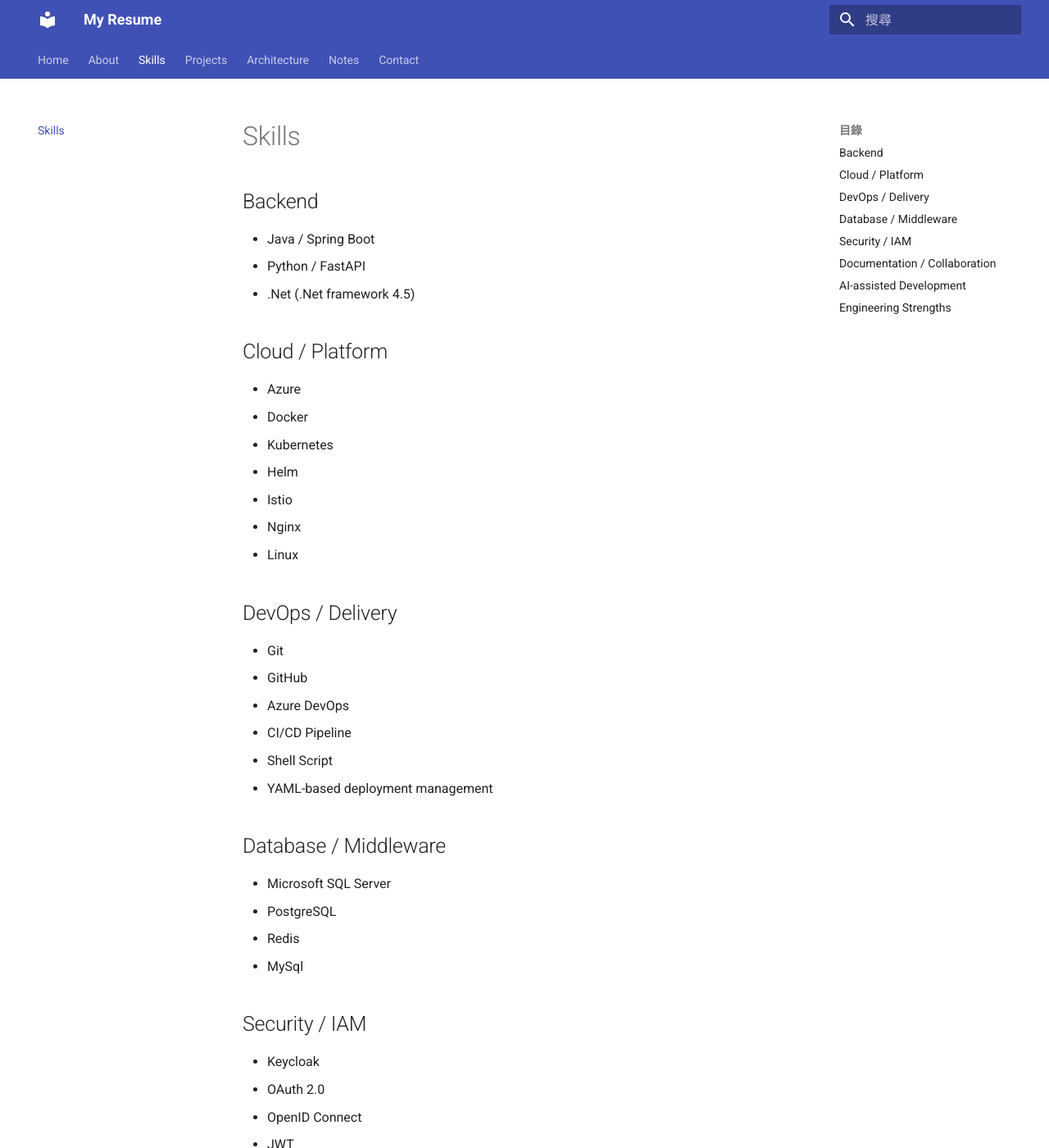
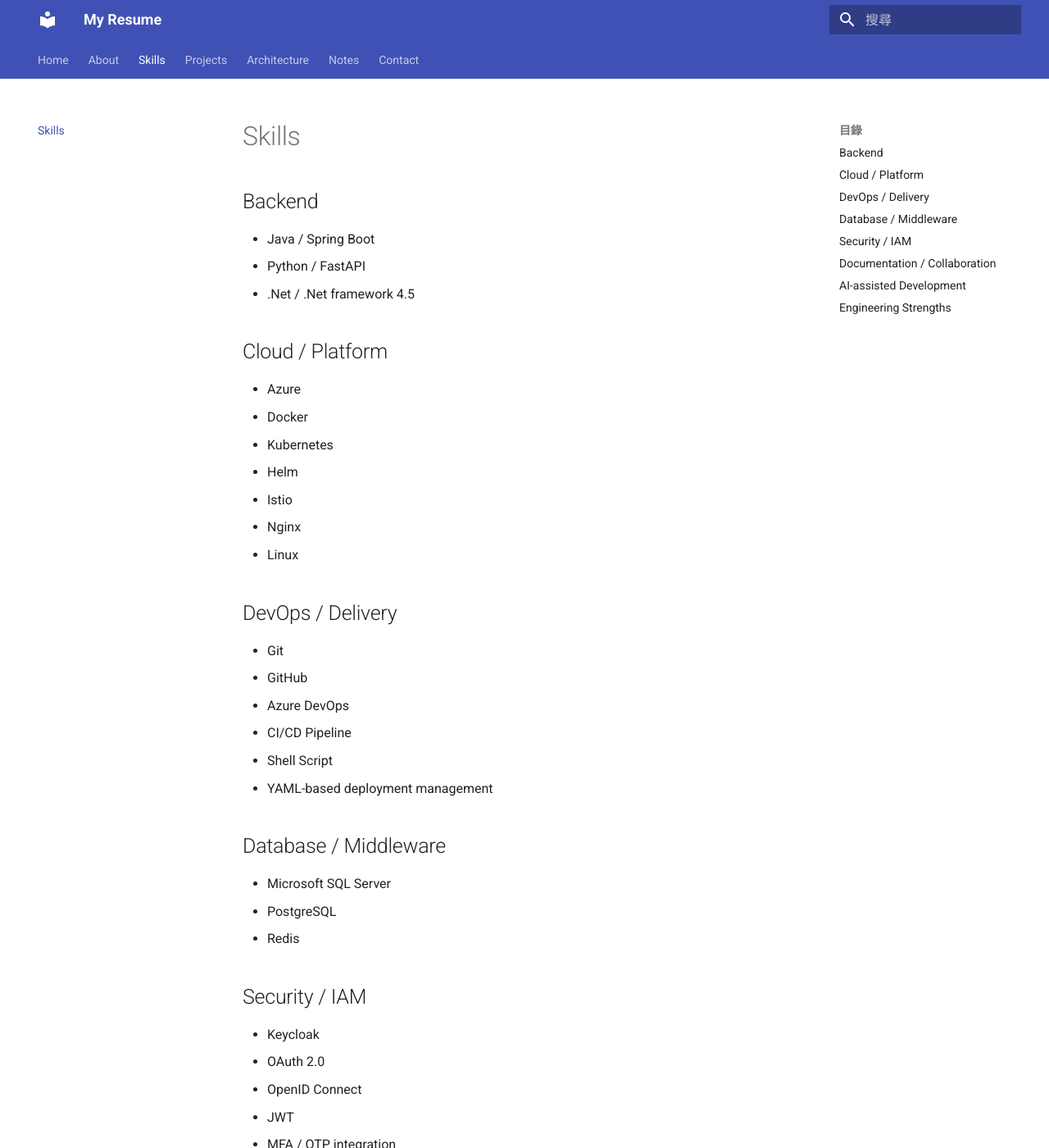
Before and after one commit to et840520/Resume, an MkDocs documentation site: the page built from docs/skills.md, in a window 1280 px wide and 1400 px high. Shown: the whole window at 82% size. Built offline with MkDocs 1.6.1 and Material for MkDocs 9.7.7, drawn with Linux system fonts in a browser that asks for light colours.

Commit message:
Fix formatting in skills.md for .Net entry and remove MySQL from database section

```diff
--- a/docs/skills.md
+++ b/docs/skills.md
@@ -4,7 +4,7 @@
 
 - Java / Spring Boot
 - Python / FastAPI
-- .Net (.Net framework 4.5)
+- .Net / .Net framework 4.5
 
 ## Cloud / Platform
 
@@ -30,7 +30,6 @@
 - Microsoft SQL Server
 - PostgreSQL
 - Redis
-- MySql
 
 ## Security / IAM
 
```
